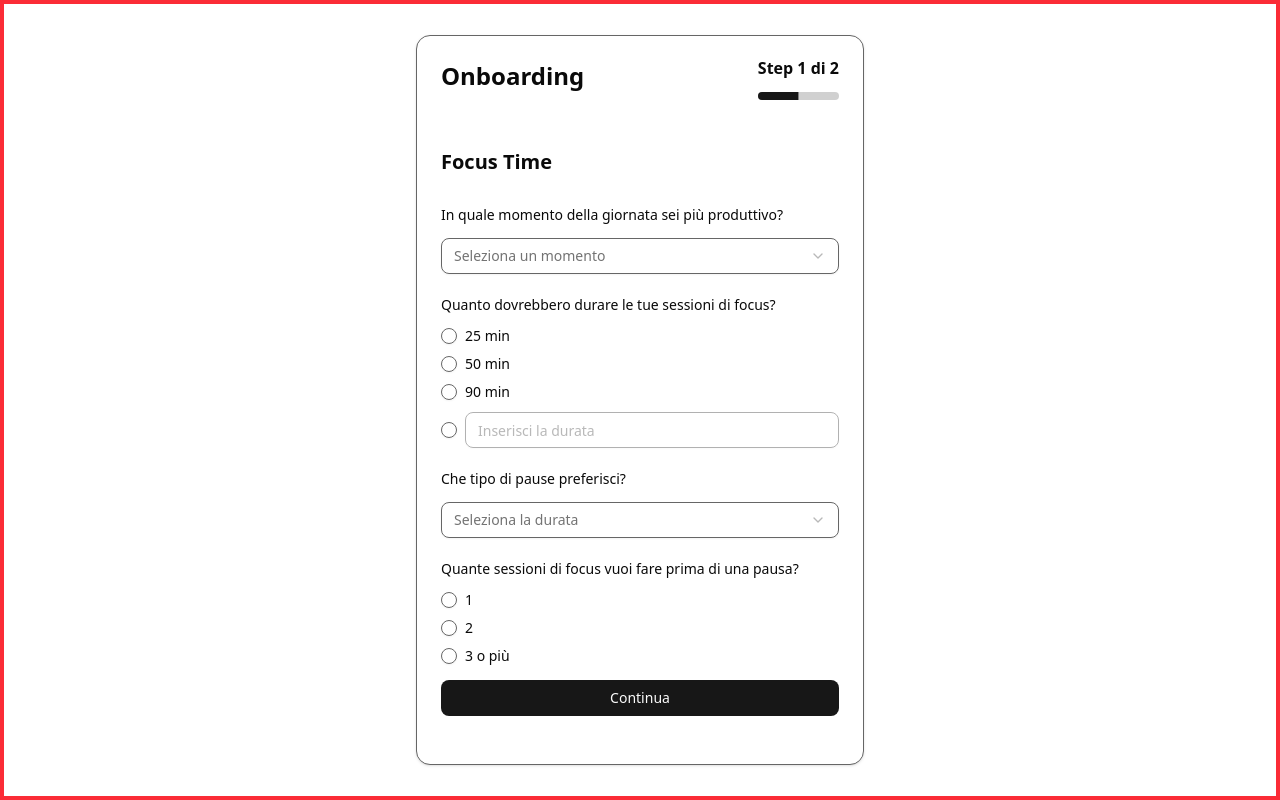
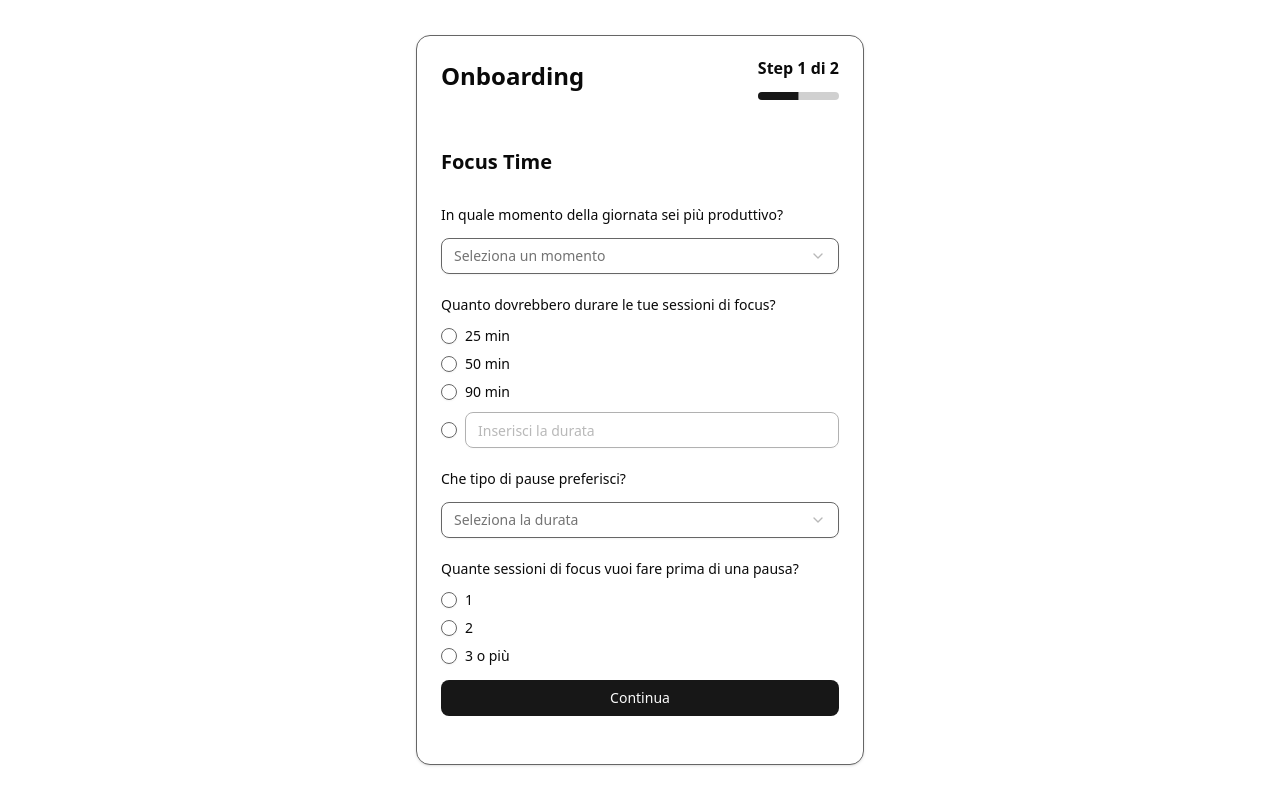
Before and after one commit to sariodesign/codevember-camp, a Next.js app: page /onboarding in a window 1280 px wide. Built offline with nearby package versions, Linux system fonts and the light colour scheme.

Commit message:
fix: remove unnecessary border from onboarding container

```diff
--- a/app/onboarding/page.tsx
+++ b/app/onboarding/page.tsx
@@ -59,7 +59,7 @@
   };
 
   return (
-    <div className="w-full h-screen flex flex-col items-center justify-center border-4 border-red-500">
+    <div className="w-full h-screen flex flex-col items-center justify-center ">
       <Card className="w-full max-w-md">
         <CardHeader>
           <CardTitle>
```
